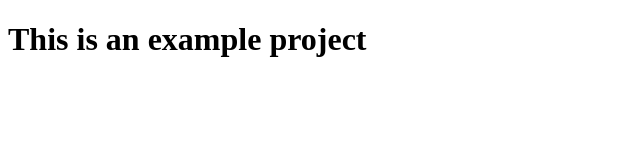
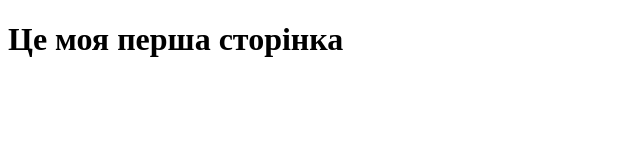
Before and after one commit to AlexDroff/my-first-project, a plain HTML site: page index.html in a window 1280 px wide. Shown: the whole page, without its empty margins (0-640 px from the left). Drawn offline with Linux system fonts and the light colour scheme.

Commit message:
add index file

```diff
--- a/index.html
+++ b/index.html
@@ -6,6 +6,6 @@
     <title>Document</title>
 </head>
 <body>
-    <h1>This is an example project</h1>
+    <h1>Це моя перша сторінка</h1>
 </body>
 </html>
```
